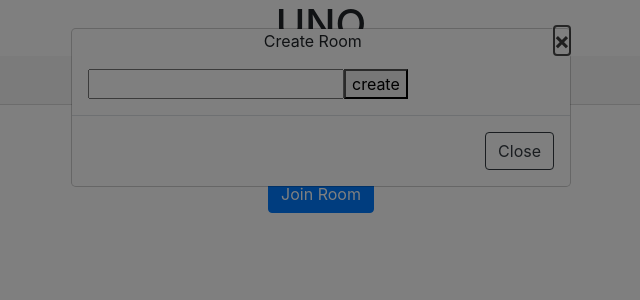
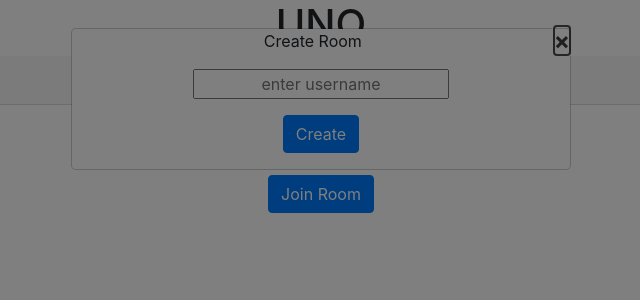
Before and after one commit to liketocodeit/unoproject-frontend, an Angular app: page / in a window 1280 px wide. Both pictures are taken after a click on the button "Create Room". Shown: the top 300 px of the page, without its empty margins (319-959 px from the left). Built offline with nearby package versions, Linux system fonts and the light colour scheme.

Commit message:
added join room component

```diff
--- a/src/app/app.module.ts
+++ b/src/app/app.module.ts
@@ -12,13 +12,15 @@
 import { HttpClientModule }    from '@angular/common/http';
 import { GameComponentComponent } from './game-component/game-component.component';
 import { CardComponent } from './card/card.component';
+import { JoinroomComponent } from './joinroom/joinroom.component';
 
 @NgModule({
   declarations: [
     AppComponent,
     HomeComponent,
     GameComponentComponent,
-    CardComponent
+    CardComponent,
+    JoinroomComponent
   ],
   imports: [
     BrowserModule,
--- a/src/app/homemodule/home.component.html
+++ b/src/app/homemodule/home.component.html
@@ -6,5 +6,5 @@
 <div class="grid-container">
     <button (click)='openDialog()' class='btn btn-primary'>{{buttonOne}}</button>
     <p></p>
-    <button  class='btn btn-primary' >{{buttonTwo}}</button>
+    <button (click)='joinRoomDialog()' class='btn btn-primary' >{{buttonTwo}}</button>
 </div>
--- a/src/app/homemodule/home.component.ts
+++ b/src/app/homemodule/home.component.ts
@@ -1,6 +1,7 @@
 import {Component} from '@angular/core';
 import { NgbActiveModal, NgbModal } from '@ng-bootstrap/ng-bootstrap';
 import { DialogResultExampleDialog } from '../roompopup/roompopup.component';
+import {JoinroomComponent} from '../joinroom/joinroom.component';
 
 @Component({
  selector:'uno-home',
@@ -18,4 +19,9 @@
             const modalRef = this.modalService.open(DialogResultExampleDialog);
             modalRef.componentInstance.name = 'World';
       }
+
+      joinRoomDialog(){
+            const modalRef = this.modalService.open(JoinroomComponent);
+            modalRef.componentInstance.name = 'Hello';
+      }
 }
--- /dev/null
+++ b/src/app/joinroom/joinroom.component.html
@@ -0,0 +1,22 @@
+<button type="button" class="close" aria-label="Close" (click)="activeModal.dismiss('Cross click')">
+    <span aria-hidden="true">&times;</span>
+  </button>
+  <div  style="text-align:center" class="header">
+
+      {{pageTitle}}
+
+  </div>
+
+    <p></p>
+    <div class="text-center">
+      <input type="text" class="text-center" placeholder="enter username"  id="usr">
+    </div>
+    <p></p>
+    <div class="text-center">
+        <input type="text" class="text-center" placeholder="room id"  id="roomid">
+      </div>
+      <p></p>
+    <div class="text-center">
+      <button type="button" class="btn btn-primary">Join</button>
+    </div>
+    <p></p>
--- /dev/null
+++ b/src/app/joinroom/joinroom.component.ts
@@ -0,0 +1,16 @@
+import { Component, OnInit } from '@angular/core';
+import { NgbActiveModal, NgbModal } from '@ng-bootstrap/ng-bootstrap';
+
+@Component({
+  selector: 'app-joinroom',
+  templateUrl: './joinroom.component.html',
+  styleUrls: ['./joinroom.component.scss']
+})
+export class JoinroomComponent implements OnInit {
+
+  constructor(public activeModal: NgbActiveModal) { }
+  pageTitle:string='Join Room';
+  ngOnInit(): void {
+  }
+
+}
--- a/src/app/roompopup/roompopup.component.html
+++ b/src/app/roompopup/roompopup.component.html
@@ -1,13 +1,19 @@
-<div  style="text-align:center">
+<button type="button" class="close" aria-label="Close" (click)="activeModal.dismiss('Cross click')">
+  <span aria-hidden="true">&times;</span>
+</button>
+<div  style="text-align:center" class="header">
+
     {{pageTitle}}
-    <button type="button" class="close" aria-label="Close" (click)="activeModal.dismiss('Cross click')">
-      <span aria-hidden="true">&times;</span>
-    </button>
+
+</div>
+
+  <p></p>
+  <div class="text-center">
+    <input type="text" class="text-center" placeholder="enter username"  id="usr">
   </div>
-  <div class="modal-body">
-    <input type="text" placeholder="" id="usr">
-    <button type="button" class="success" (click)="createRoom()">create</button>
+  <p></p>
+
+  <div class="text-center">
+    <button type="button" class="btn btn-primary" (click)="createRoom()">Create</button>
   </div>
-  <div class="modal-footer">
-    <button type="button" class="btn btn-outline-dark" (click)="activeModal.close('Close click')">Close</button>
-  </div>
+  <p></p>
```
Also changed, not shown: src/app/joinroom/joinroom.component.scss (added), 1 other file (tests, documents, lock files or other folders).
